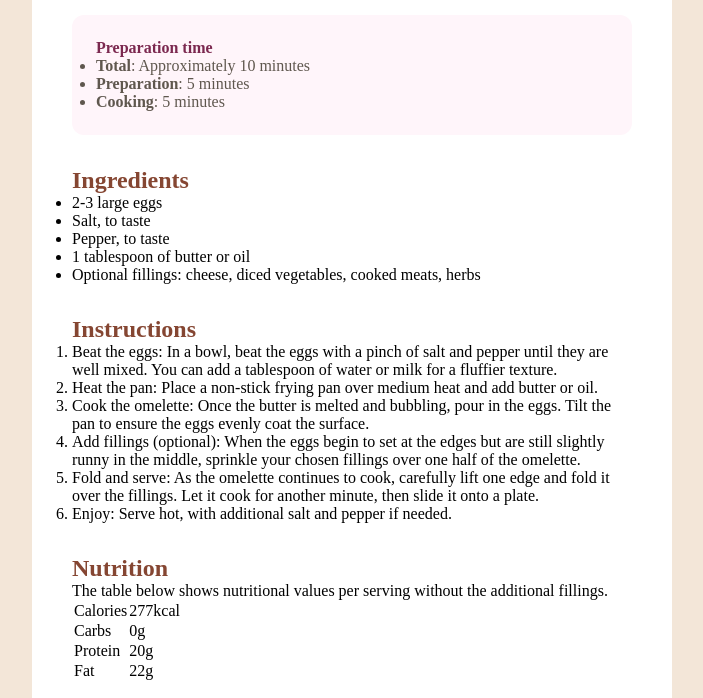
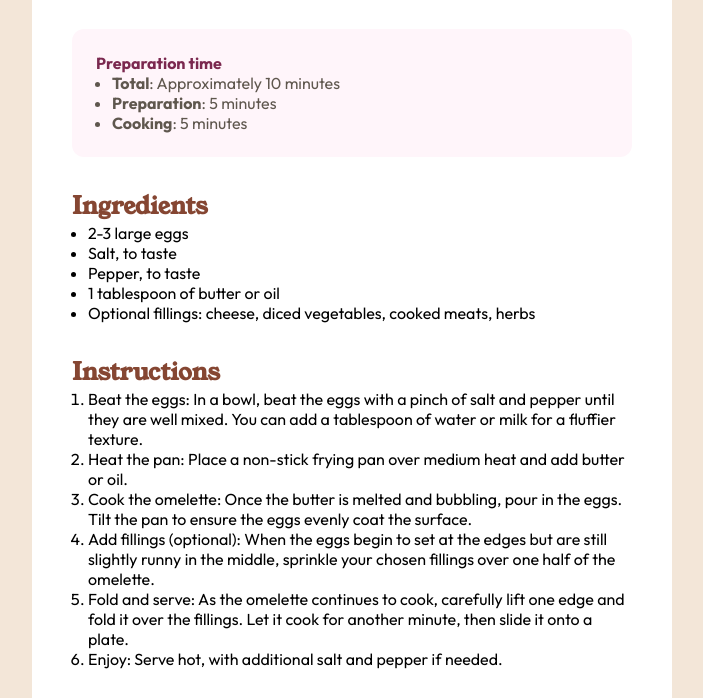
Before and after one commit to JFGEER83/Recipe_Page, a plain HTML site: page index.html in a window 1280 px wide. Shown: the part 472-1170 px from the top of the page, without its empty margins (288-991 px from the left). Drawn offline with Linux system fonts and the light colour scheme.

Commit message:
add font var + padding ul ol

```diff
--- a/style.css
+++ b/style.css
@@ -11,6 +11,9 @@
     --title-color-2:hsl(332, 51%, 32%);
     --margin-bottom: 32px;
     --margin-top: 32px;
+    --font-title:'young-serif';
+    --font-base:'Outfit';
+    --margin: 2rem;
 }
 *,
 *:before,
@@ -19,6 +22,16 @@
     padding: 0;
     box-sizing: border-box;
 }
+@font-face {
+    font-family: 'Outfit';
+    src: url('./assets/fonts/outfit/Outfit-VariableFont_wght.ttf');
+    font-weight: 0 1000;
+    font-display: swap;
+  }
+ @font-face {
+    font-family: 'young-serif';
+    src:url('./assets/fonts/young-serif/YoungSerif-Regular.ttf');
+ }
 body{
     background-color: var(--main-bg-color);
 }
@@ -30,6 +43,7 @@ main{
 }
 .container{
     padding:var(--padding);
+    font-family: var(--font-base);
 }
 .container img{
     width: 100%;
@@ -39,6 +53,7 @@ main{
 .title h1{
     color: var(--h1-color);
     margin-bottom: 24px;
+    font-family: var(--font-title);
 }
 .title{
     margin-bottom: var(--margin-bottom);
@@ -57,6 +72,7 @@ main{
 }
 .ingredients{
     margin-bottom: var(--margin-bottom);
+    font-family: var(--font-base);
 }
 .instructions{
     margin-bottom: var(--margin-bottom);
@@ -67,4 +83,9 @@ main{
 }
 h2{
     color: var(--title-color);
+    font-family: var(--font-title);
+
 }
+ul, ol{
+    padding-left: 1rem;
+}
```
